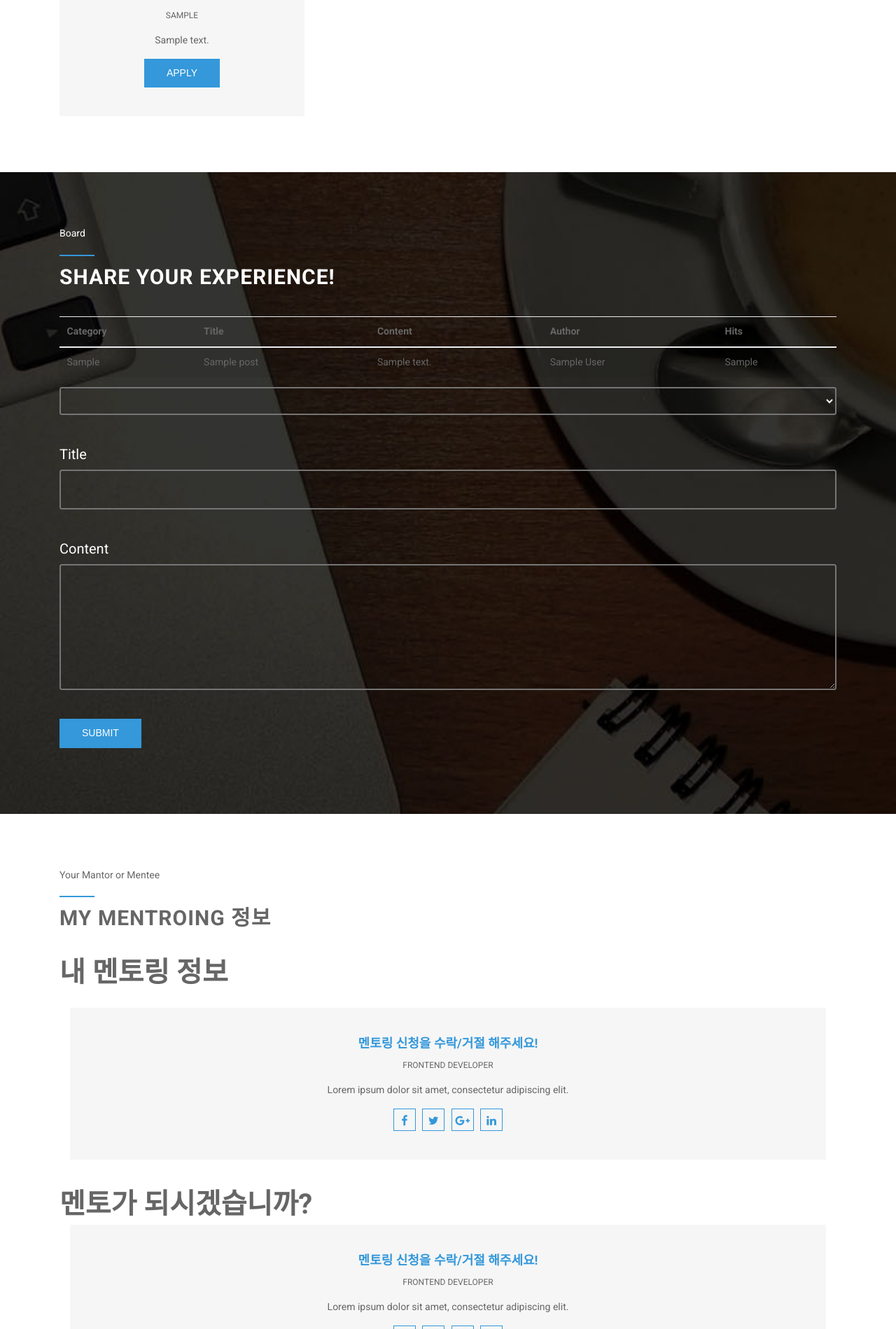
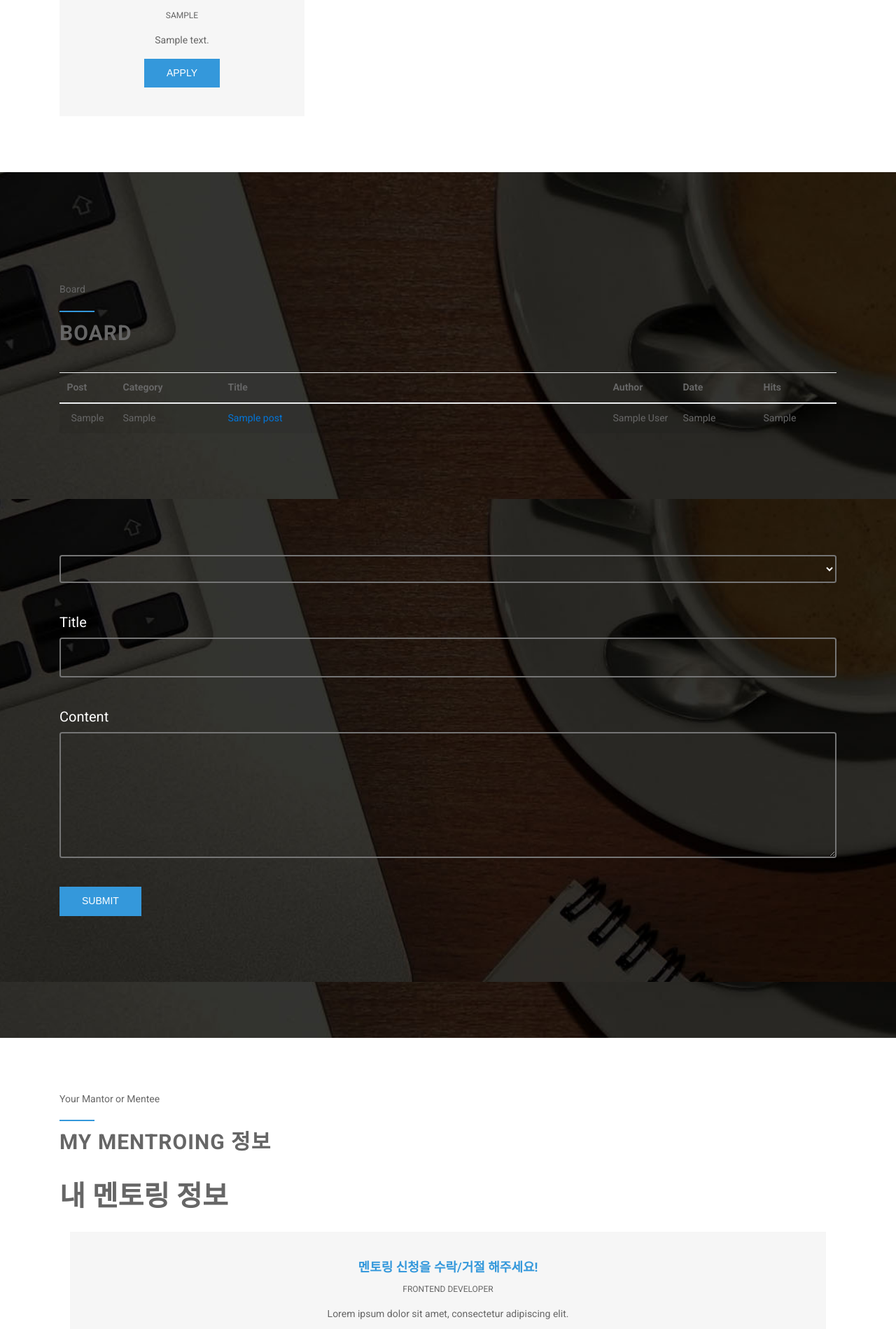
Before and after one commit to ChoiBowon/Web_Mentoring, a PHP site: page /Mentoring.php in a window 1280 px wide. Shown: the part 791-2690 px from the top of the page at 70% size. Run offline with PHP 8.4, Linux system fonts and the light colour scheme; the visitor is signed in with stand-in values (Sample User, id 1); tables that the repository leaves empty or names only in its code hold one stand-in row (values such as "Sample post").

```diff
--- a/Mentoring.php
+++ b/Mentoring.php
@@ -2,6 +2,7 @@
 require_once("connect.php");
 $result = mysqli_query($conn,'SELECT*FROM apply');
 $re = mysqli_query($conn, 'SELECT*FROM post');
+
 session_start();
  ?>
 <!DOCTYPE html>
@@ -105,15 +106,14 @@ session_start();
                 echo "<ul class='team-social'>
                     <li><form action='apply.php' method='get'>
                     <input type='submit' value='Apply'rel='nofollow' class='btn btn-common wow fadeInUp' data-wow-duration='1000ms' data-wow-delay='400ms'>
+                    <input type='hidden' name='menteeapply' value='".$row['name']."'></form>
                     </li>
-                    <input type='hidden' name='menteeapply' value='".$row['name']."'>
                     </ul>";
                     echo "</div>";
 
                     echo "</div>";
                     echo "</div>";
                 }
-
                  ?>
                  <br>
          		</form>
@@ -128,59 +128,125 @@ session_start();
 
   <!-- Board Section End  -->
     <section id="services" class="services section">
-
+      <!-- Board Section Start 게시판 목록 -->
+    <section id="board" class="team-area section">
         <div class="container">
           <div class="section-header">
             <h3 class="section-subtitle wow fadeInDown" data-wow-duration="1000ms" data-wow-delay="300ms">Board</h3>
-          <h2 class="section-title wow fadeInUp" data-wow-duration="1000ms" data-wow-delay="300ms">Share your experience!</h2>
+            <h2 class="section-title wow fadeInUp" data-wow-duration="1000ms" data-wow-delay="300ms">Board</h2>
           </div>
+
         <?php
         echo "<table class='table table-striped custab'>
         <thead>
             <tr>
+            <th width=80>  Post</th>
             <th>Category</th>
             <th>Title</th>
-                <th>Content</th>
             <th>Author</th>
+            <th>Date</th>
             <th>Hits</th>
             </tr>
         </thead>";
 
-        while( $row = mysqli_fetch_assoc($re)){
-        //      if(empty($_GET['category']) == true) {
-        echo
-        "<tbody>";
+  // post db 에서 게시글 쿼리 해옴
+    $result_post = mysqli_query($conn,'SELECT*FROM post');
+        while( $row = mysqli_fetch_assoc($result_post)){
+          echo"<tbody>";
           echo "<tr>";
-            echo "<td>".$row['category']."</td>";
-            echo "<td>".$row['title']."</td>";
-            echo "<td>".$row['content']."</td>";
-            echo "<td>".$row['author']."</td>";
+          echo "<td width=80 align=center >".$row['post_no']."</td>";
+          echo "<td width=150>".$row['category']."</td>";
+          echo "<td width=550>";
+          echo "<a href='Dashboard.php?idd=".$row['post_no']."'>".$row['title']."</a>";
+          echo "</td>";
+          echo "<td width=100>".$row['author']."</td>";
+          echo "<td>".$row['created']."</td>";
           echo "<td>".$row['hits']."</td>";
           echo "</tr>";
-        "</tbody>";
-        //    }
+          echo "</tbody>";
         }
         echo"</table>";
 
         ?>
-        <form action="dashprocess.php" method="post"> <!-- process.php 에서 처리하도록 한다 -->
-          <div class="form-group"> <!-- 글 등록을 위한 Form -->
-            <select name="select" class="form-control">
+       </div>
+    </section>
+    <!-- Board Section End 게시판 목록 -->
+
+
+
+    <!-- Board Section Start 게시판 작성 , 글 확인 -->
+    <section id ="write" class="services section">
+      <div class="container">
+        <?php
+        if(empty($_GET['idd'])===false){   // 어떤 글이라도 클릭했을 시 idd 를 받아옴
+          $bno = $_GET['idd'];
+          $result_post = mysqli_query($conn,'SELECT * FROM post where post_no = '.$bno.'');
+          $board = mysqli_fetch_array($result_post);
+        }
+
+        if(empty($_GET['idd']) === true || $_GET['idd'] == 100) {   //아무런 글 보기를 선택하지 않았거나, 글을 확인하는 도중 글작성을 누른 경우
+          echo "<form action='dashprocess.php' method='post'>
+            <div class='form-group'>
+              <select name='select' class='form-control'>
                 <option>게시글</option>
                 <option>후기</option>
                 <option>답글</option>
               </select>
               <br>
-            <label for="title" style="color:#fff; font-size:20px" >Title</label>
-            <input name="title" class="form-control"  type="text" id="title"><br>
-            <!-- style="background-color:#f6f6f6; color:#000" -->
-            <label for="content" style="color:#fff; font-size:20px" >Content</label>
-            <textarea name="content" class="form-control" id="content" rows="8" cols="80"></textarea><br>
-            <input class="btn btn-common wow fadeInUp"  type="submit" value="Submit">
+              <label for='title' style='color:#fff; font-size:20px' >Title</label>
+              <input name='title' class='form-control'  type='text' id='title'><br>
+              <label for='content' style='color:#fff; font-size:20px' >Content</label>
+              <textarea name='content' class='form-control' id='content' rows='8' cols='80'></textarea><br>
+              <input class='btn btn-common wow fadeInUp'  type='submit' value='Submit'>
             </div>
-        </form>
+          </form>";
+        }else if($_GET['idd'] == $board['post_no'] ){  // 글을 클릭한 경우
+
+          echo "<table class='table table-striped custab' >";
+          echo "<tr><td  colspan=4 align=center  bgcolor=#999999 >
+        <font color=white size=4px >Board</font></td></tr>";
+          echo "<tr>
+          <td width=50 bgcolor=white>Category</td>
+          <td width=240 style='color:#fff'>".$board['category']."</td>";
+          echo "<td width=50 bgcolor=white>Author</td>
+          <td width=240 style='color:#fff'>".$board['author']."</td></tr>";
+          echo "<tr>
+          <td width=50 bgcolor=white>Dates</td>
+          <td width=240 style='color:#fff'>".$board['created']."</td>";
+          echo "<td width=50 bgcolor=white>Hits</td>
+          <td width=240 style='color:#fff'>".$board['hits']."</td></tr>";
+          // 제목이랑 내용
+          echo "<tr>
+          <td width=50 bgcolor=#999999  align=center><font color=white size=4px>Title</font></td>
+          <td colspan=3 width=240 style='color:#fff' >".$board['title']."</td></tr>";
+          echo"<tr>
+          <td width=50 height=250 bgcolor=#999999 align=center><font color=white size=4px>Content</font></td>
+          <td colspan=3 style='color:#fff'>".$board['content']."</td>
+          </tr>";
+          //목록보기, 글쓰기, 삭제 버튼
+          echo "<tr><table width =100%><tr>
+          <td colsapn=4 align=right><a href=#board><font color=white>[ 목록보기 ]</font></a>";
+          // 삭제 버튼 클릭시 DeletePost.php 에서 처리한다
+          echo "<a href='DeletePost.php?idd=".$board['post_no']."'><font color=white>[ 삭제 ]</font></a>";
+          echo "<a href='Dashboard.php?idd=100'><font color=white>[ 글쓰기 ]</font></a></td></tr>";
+          echo "</td>
+          </tr>";
+          echo "</table>";
+
+          //조회수 업데이트
+          $result_post = mysqli_query($conn,'UPDATE post SET hits=hits+1 WHERE post_no = '.$bno.'');
+
+        }else {
+
+          //첫 화면에서 넘어갈 시 조회수 업데이트
+          $result = mysqli_query($conn,'UPDATE post SET hits=hits+1 WHERE post_no = '.$bno.'');
+
+        }
+        ?>
 
       </div>
+    </section>
+    <!-- Board Section End 게시글 확인 끝-->
     </section>
 
     <!-- Support Section 멘토 지원하기-->
@@ -202,16 +268,32 @@ session_start();
                         <h4 class="tem-member">멘토링 신청을 수락/거절 해주세요!</h4>
                         <h6>Frontend Developer</h6>
                         <p>Lorem ipsum dolor sit amet, consectetur adipiscing elit.</p>
-                        <ul class="team-social">
-                          <li><a href="#"><i class="fa fa-facebook"></i></a>
-                          </li>
-                          <li><a href="#"><i class="fa fa-twitter"></i></a>
-                          </li>
-                          <li><a href="#"><i class="fa fa-google-plus"></i></a>
-                          </li>
-                          <li><a href="#"><i class="fa fa-linkedin"></i></a>
-                          </li>
-                        </ul>
+                        <?php
+
+                        //if($role='mentee') mentee인경우
+                        $id=$_SESSION['name'];
+                        $sql = 'SELECT * FROM matching WHERE mentee_id="'.$id.'"';
+                        $sql_mentor = 'SELECT * FROM matching WHERE mentor_id="'.$id.'"';
+                        $result = mysqli_query($conn, $sql);
+                        $result_mentor = mysqli_query($conn, $sql_mentor);
+
+                        if( $result ){  // success! check results
+                        while( $row = mysqli_fetch_assoc( $result ) ){
+                          if($row['isMentor']=='1'){
+                            echo $row['mentor_id'];
+                            echo "dfdf";
+                          }
+                        }
+                      }else if($result_mentor){
+                        while( $row = mysqli_fetch_assoc( $result_mentor ) ){
+                          if($row['isMentor']=='1'){
+                            echo $row['mentee_id'];
+                            echo "dfdf";
+                          }
+                        }
+                      }
+                        $result = mysqli_query($conn, $sql);
+                        ?>
                       </div>
                     </div>
                 </div>
@@ -223,34 +305,24 @@ session_start();
                       <h4 class="tem-member">멘토링 신청을 수락/거절 해주세요!</h4>
                       <h6>Frontend Developer</h6>
                       <p>Lorem ipsum dolor sit amet, consectetur adipiscing elit.</p>
-                      <ul class="team-social">
-                        <li><a href="#"><i class="fa fa-facebook"></i></a>
-                        </li>
-                        <li><a href="#"><i class="fa fa-twitter"></i></a>
-                        </li>
-                        <li><a href="#"><i class="fa fa-google-plus"></i></a>
-                        </li>
-                        <li><a href="#"><i class="fa fa-linkedin"></i></a>
-                        </li>
-                      </ul>
-                    </div>
-                  </div>
-
-              </div>
-
-
                       <?php
 
-                $sqli = 'SELECT * FROM matching WHERE name='.$_SESSION['name'].'';//name 자리에 로그인한 멘토의 정보
-
-                $result_apply= mysqli_query($conn, $sqli);
+                      $idmentee = $_SESSION['name'];
+                      $result_apply= mysqli_query($conn, 'SELECT * FROM matching WHERE mentor_id='.$_SESSION['name'].'');
 
                       if( $result_apply ){
                       // success! check results
 
                       while( $row = mysqli_fetch_assoc( $result_apply ) ){
-
-                    echo $row['mentor_id']." ".$row['mentee_id'];
+                      echo "<tr>";
+                      echo"<td>".$row['mentee_id']."</td>";
+                      echo"<td>";
+                      echo'<form action="accept.php" method="post">';
+                      echo'<input type="submit" value="accept">';
+                      echo'<input type="hidden" name="idmentee"value=" echo $row["mentee_id"]">';
+              		//echo"</form>;
+                      echo"</td>";
+                      echo"</tr>";
                       }
                       }
 
@@ -261,6 +333,14 @@ session_start();
                       }
 
                       ?>
+
+                    </div>
+                  </div>
+
+              </div>
+
+
+
               </div>
             </div>
 
```
Also changed, not shown: DashBoard.php (+26 -1 lines), Main.php (+3 -4 lines), Main2_Logout.php (+3 -4 lines), accept.php (added, +33 -0 lines), apply.php (+0 -7 lines), comment.php (added, +17 -0 lines), img/testimonial/img1.png, img/testimonial/img2.png, img/testimonial/img3.png. Lines whose indentation alone changed are shown as unchanged.
